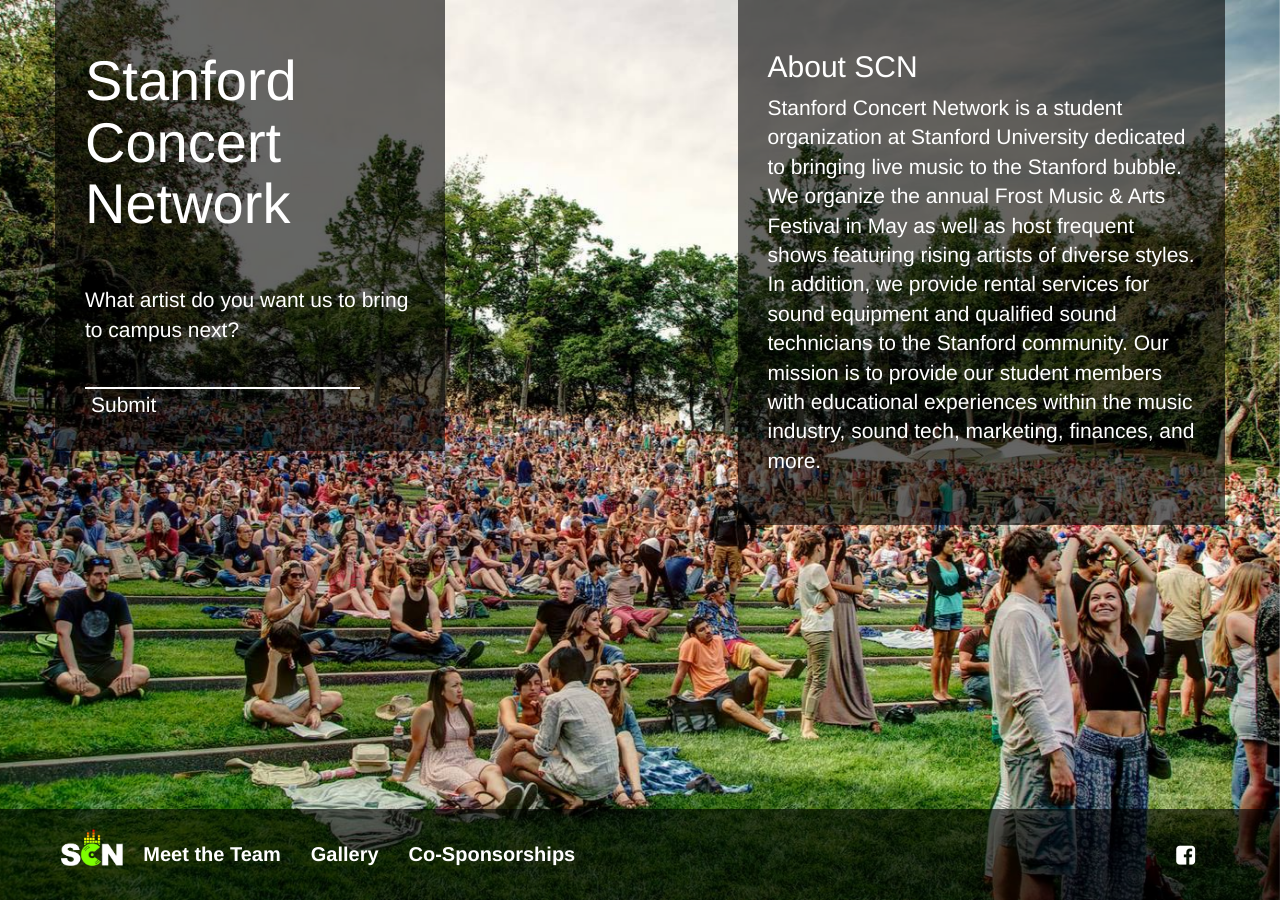
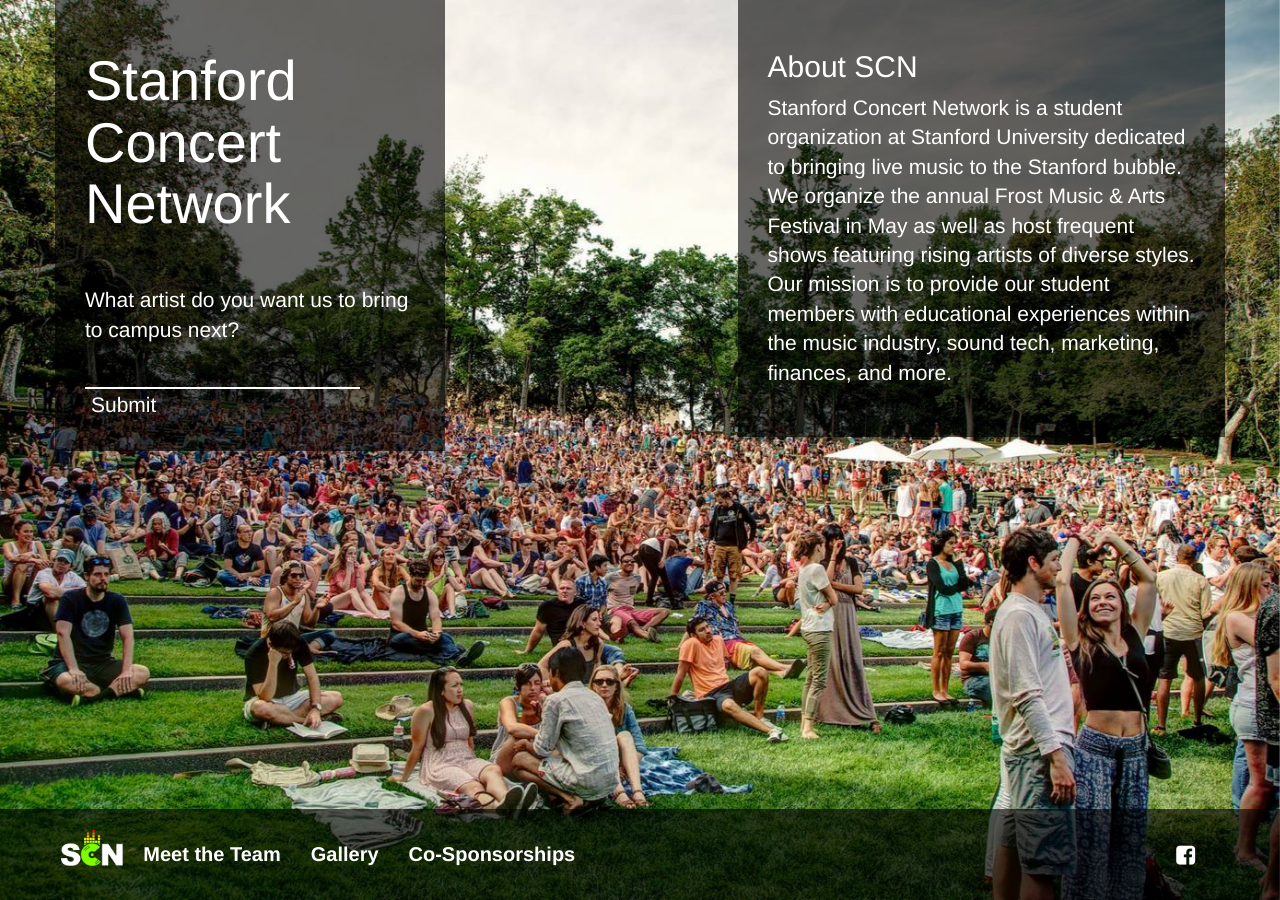
Before and after one commit to StanfordConcertNetwork/scn.stanford.edu, a Jekyll site: the page built from index.html, in a window 1280 px wide. Built offline with Jekyll 4.4.1, drawn with Linux system fonts in a browser that asks for light colours; nearby versions of some CDN libraries.

Commit message:
Remove rental

```diff
--- a/index.html
+++ b/index.html
@@ -26,7 +26,7 @@
         <div class="col-md-2 col-lg-3">&nbsp;</div>
         <div class="col col-md-5">
             <h2>About SCN</h3>
-            <p class="lead">Stanford Concert Network is a student organization at Stanford University dedicated to bringing live music to the Stanford bubble. We organize the annual Frost Music &amp; Arts Festival in May as well as host frequent shows featuring rising artists of diverse styles. In addition, we provide rental services for sound equipment and qualified sound technicians to the Stanford community. Our mission is to provide our student members with educational experiences within the music industry, sound tech, marketing, finances, and more.</p>
+            <p class="lead">Stanford Concert Network is a student organization at Stanford University dedicated to bringing live music to the Stanford bubble. We organize the annual Frost Music &amp; Arts Festival in May as well as host frequent shows featuring rising artists of diverse styles. Our mission is to provide our student members with educational experiences within the music industry, sound tech, marketing, finances, and more.</p>
         </div>
     </div>
 </div>
```
